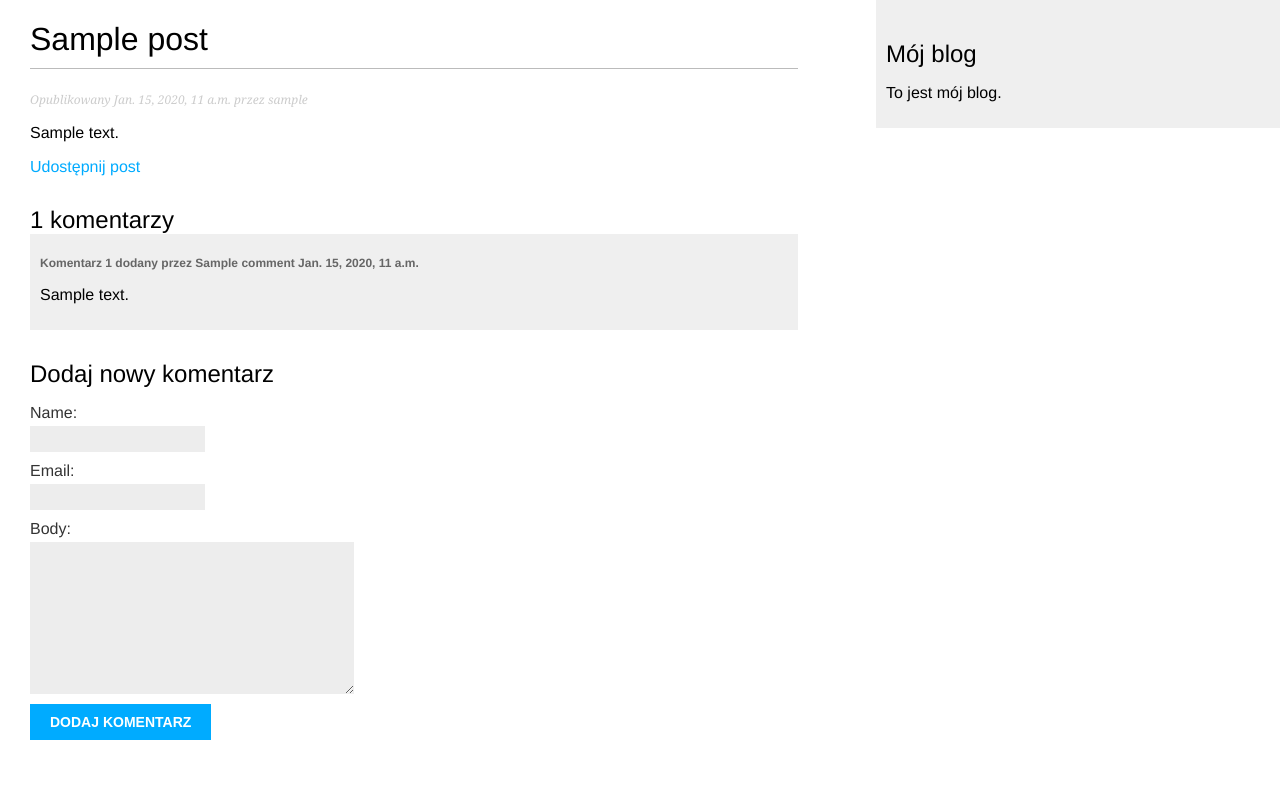
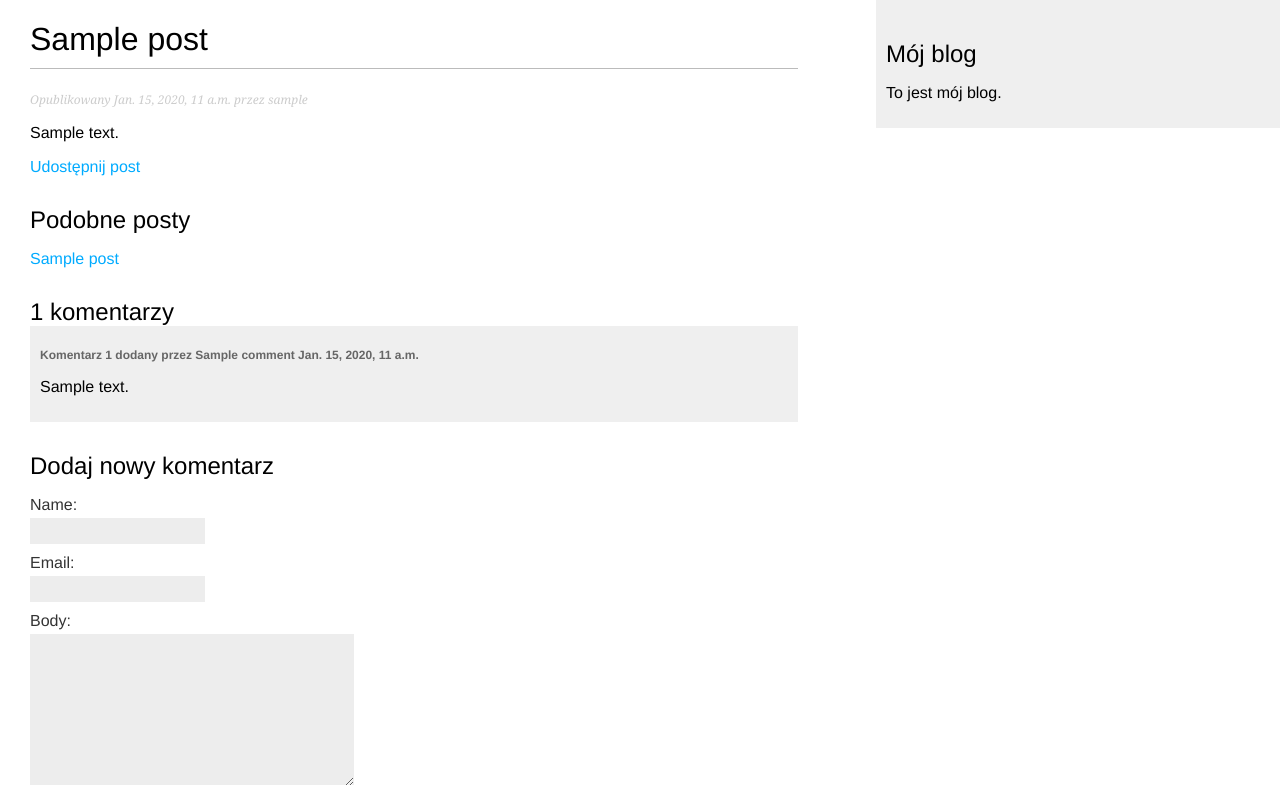
Before and after one commit to kr0pa/blog-from-book, a Django app: template app_blog/templates/blog/post/detail.html in a window 1280 px wide. Shown: the top 785 px of the page. Before the commit the page ends 740 px from the top, so only its background shows below. Run offline with Django 5.2, Linux system fonts and the light colour scheme; the template is opened without the code that fills it: values that come from a table or form of the project are taken from there, others are empty; tables that the repository leaves empty hold one stand-in row (values such as "Sample post").

Commit message:
added functionality for downloading similar posts

```diff
--- a/app_blog/templates/blog/post/detail.html
+++ b/app_blog/templates/blog/post/detail.html
@@ -11,6 +11,14 @@
   <p>
     <a href="{% url 'app_blog:post_share' post.id %}">Udostępnij post</a>
   </p>
+
+  <h2>Podobne posty</h2>
+  {% for post in similar_posts %}
+    <p>
+      <a href="{{ post.get_absolute_url }}">{{ post.title }}</a>
+    </p>
+    {% empty %}Nie ma jeszcze podobnych postów.
+  {% endfor %}
   {% with comments.count as total_comments %}
     <h2>{{ total_comments }} komentarzy</h2>
   {% endwith %}
```
Also changed, not shown: app_blog/views.py (+6 -1 lines).
